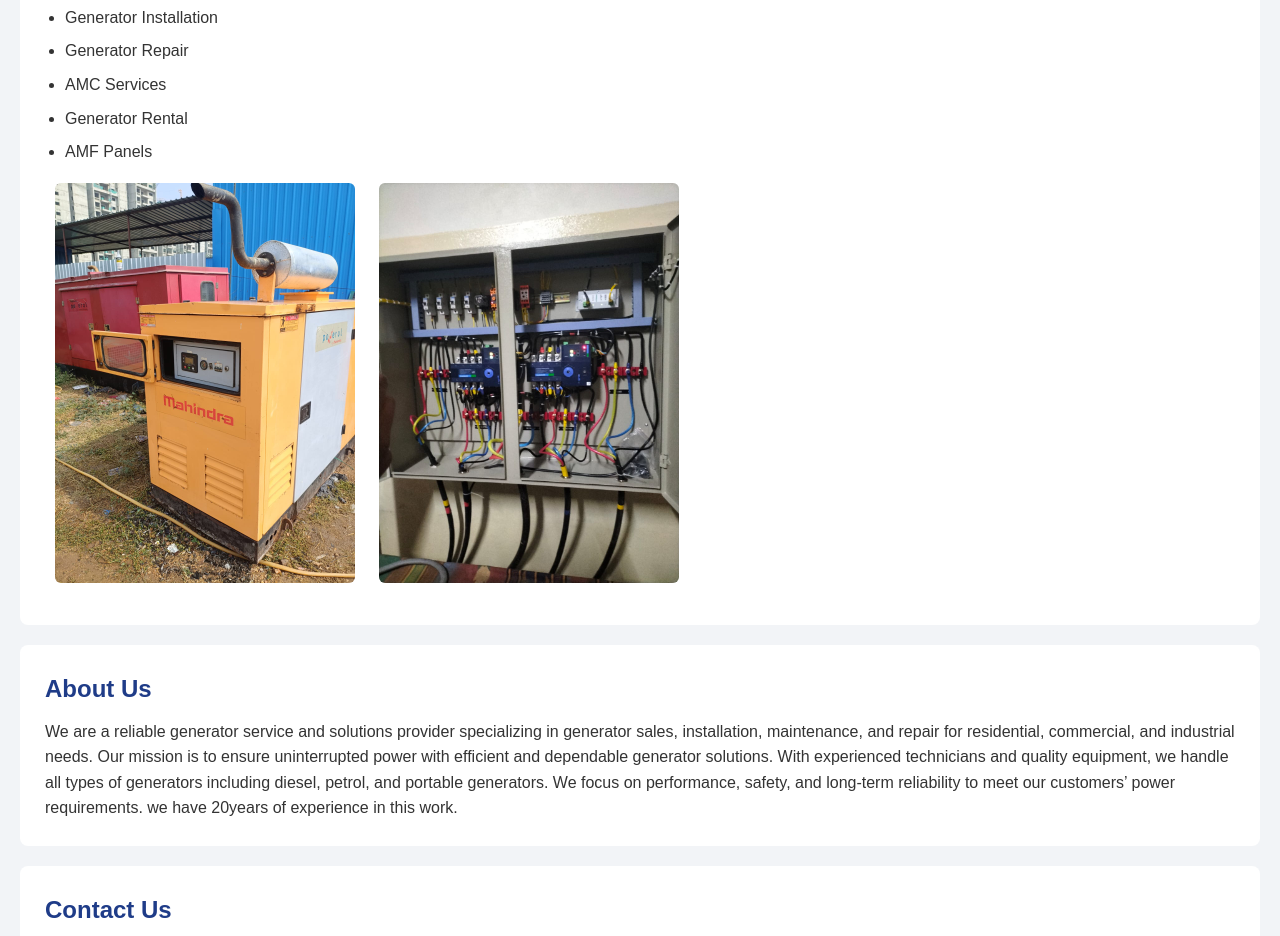
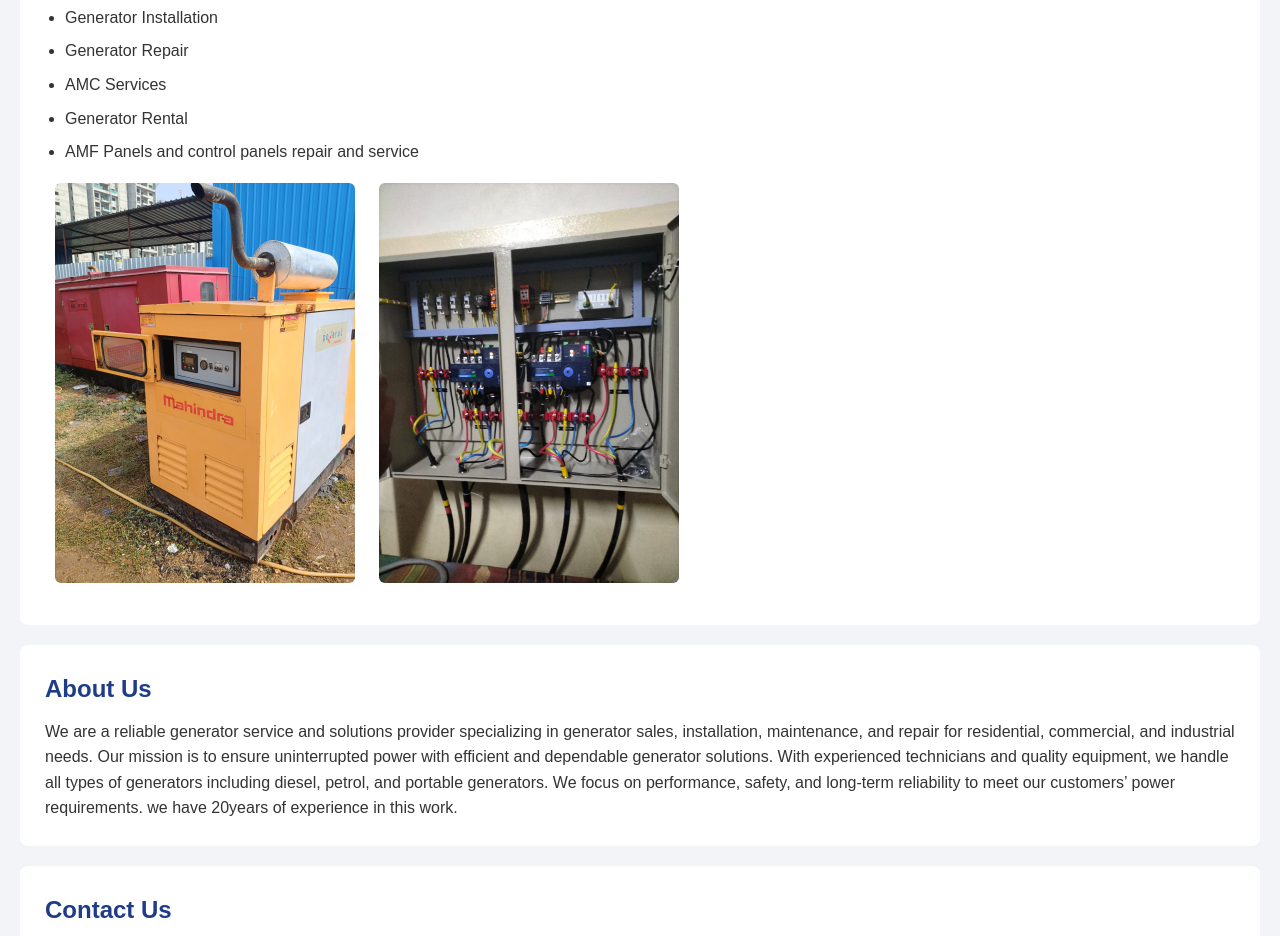
Before and after one commit to harshitha670/mehacinal_business, a plain HTML site: page home.html in a window 1280 px wide. Shown: the part 940-1876 px from the top of the page. Drawn offline with Linux system fonts and the light colour scheme.

Commit message:
Revise home.html with updated services and content
Updated service offerings and improved content clarity.

```diff
--- a/home.html
+++ b/home.html
@@ -44,7 +44,7 @@
         <li>Generator Repair</li>
         <li>AMC Services</li>
         <li>Generator Rental</li>
-        <li>AMF Panels</li>
+        <li>AMF Panels and control panels repair and service</li>
     </ul>
 
     <img src="generator4.jpeg" width="300">
```
